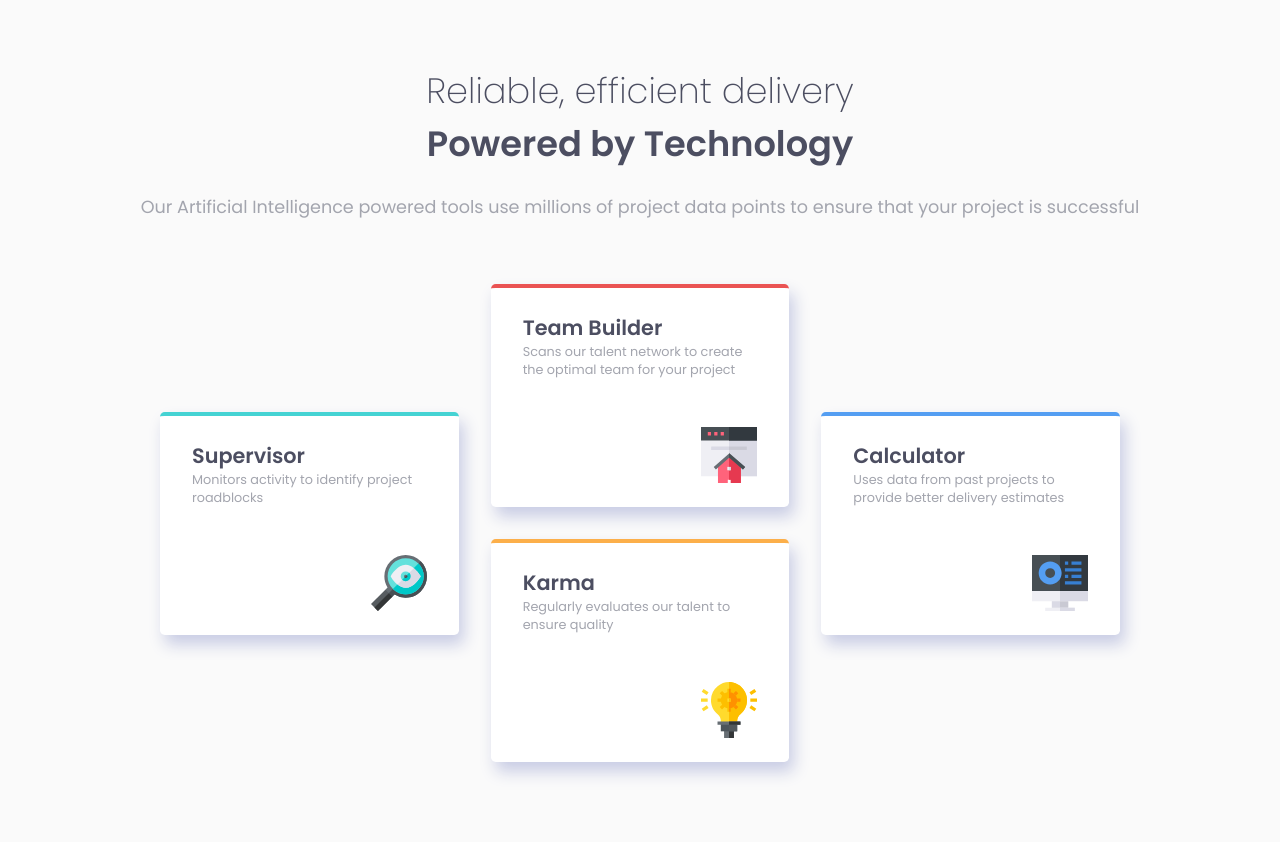
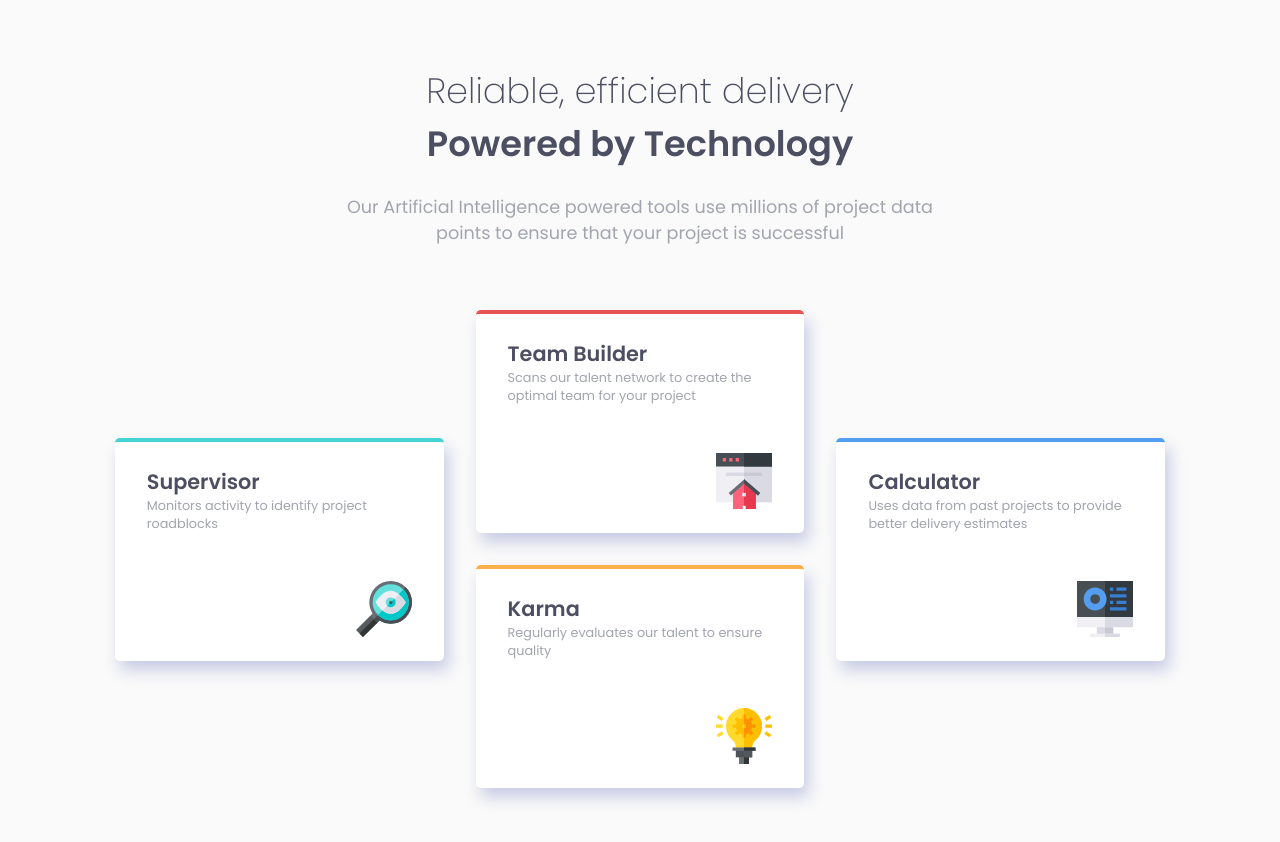
Before and after one commit to fernandanevesf/four-card-feature-section, a plain HTML site: page index.html in a window 1280 px wide. Drawn offline with Linux system fonts and the light colour scheme.

Commit message:
Update style.css
Improved grid by adding more rows
Reduced media queries form 2 to 1
Removed line breaks and added max-width to text elements instead

```diff
--- a/style.css
+++ b/style.css
@@ -18,14 +18,19 @@
 body{
     background-color: var(--light-gray);
     min-height: 100vh;
+    font-size: .938rem;
+}
+
+main{
     display: flex;
+    flex-direction: column;
     justify-content: center;
     align-items: center;
-    font-size: .938rem;
 }
 
 .introduction{
     margin: 5rem 2rem;
+    max-width: 25rem;
 }
 
 h1{
@@ -37,11 +42,6 @@ h1{
 
 .powered-by{
     font-weight: 600;
-}
-
-.powered-by::before{
-    content: "\a";
-    white-space: pre;
 }
 
 .main-paragraph{
@@ -91,65 +91,39 @@ img{
     align-self: flex-end;
 }
 
-@media only screen and (min-width: 40rem) {
-
-    .introduction{
-        margin: 4rem 2rem;
-    }
-
-    .main-paragraph-break::before{
-        content: "\a";
-        white-space: pre;
-    }
-
-    .grid-container{
-        display: grid;
-        grid-template-columns: repeat(2, 1fr);
-        grid-template-rows: repeat(2, 1fr);
-        grid-template-areas:
-        "topleft topright"
-        "bottomleft bottomright";
-        gap: 1rem;
-        justify-content: center;
-        margin: 0 5rem 4rem 5rem;
-
-    }
-
-    section{
-        margin: 0;
-    }
-
-}
-
-@media only screen and (min-width: 80rem){
+@media only screen and (min-width: 60rem) {
 
     .introduction{
         margin: 4rem 0;
+        max-width: 40rem;
+        display: flex;
+        flex-direction: column;
+        justify-content: center;
+        align-items: center;
     }
 
     h1{
         font-size: 2.2rem;
+        max-width: 30rem;
     }
 
     .main-paragraph{
         font-size: 1.1rem;
     }
 
-    .main-paragraph-break::before{
-        content: "\a";
-        white-space: pre;
-    }
-
     .grid-container{
         display: grid;
         grid-template-columns: repeat(3, 1fr);
-        grid-template-rows: repeat(2, 1fr);
+        grid-template-rows: repeat(4, 1fr);
         grid-template-areas:
-        "left mid1 right"
-        "left mid2 right";
+        ". team-builder ."
+        "supervisor team-builder calculator"
+        "supervisor karma calculator"
+        ". karma .";
         gap: 2rem;
         justify-content: center;
-        margin: 0 10rem 4rem 10rem;
+        max-width: 70em;
+        margin-bottom: 4rem;
 
     }
 
@@ -157,24 +131,22 @@ img{
         margin: 0;
   }
 
-    .supervisor{
-        grid-area: left;
-        align-self: center;
+   .supervisor{
+        grid-area: supervisor;
+
     }
 
     .team-builder{
-        grid-area: mid1;
-        align-self: center;
+        grid-area: team-builder;
     }
 
     .karma{
-        grid-area: mid2;
-        align-self: center;
+        grid-area: karma;
     }
 
     .calculator{
-        grid-area: right;
-        align-self: center;
+        grid-area: calculator;
+
     }
 
 }
```
